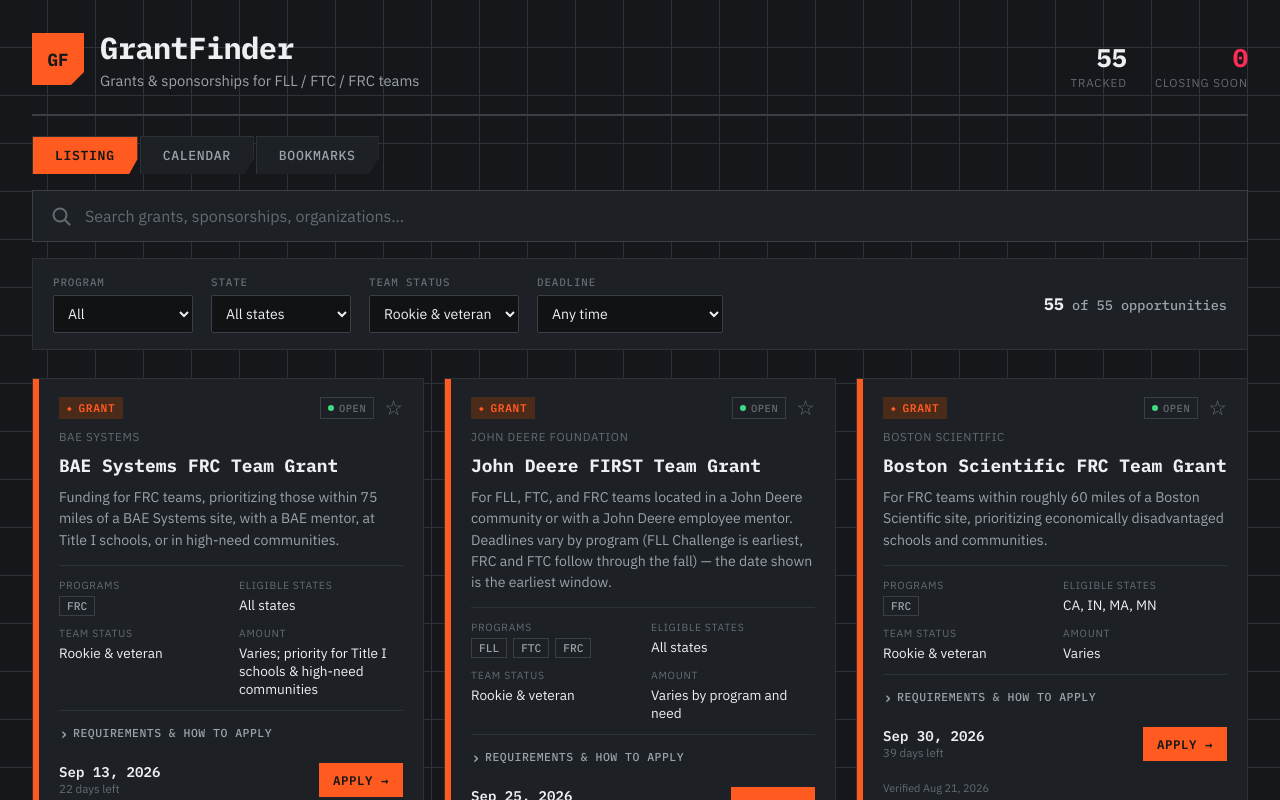
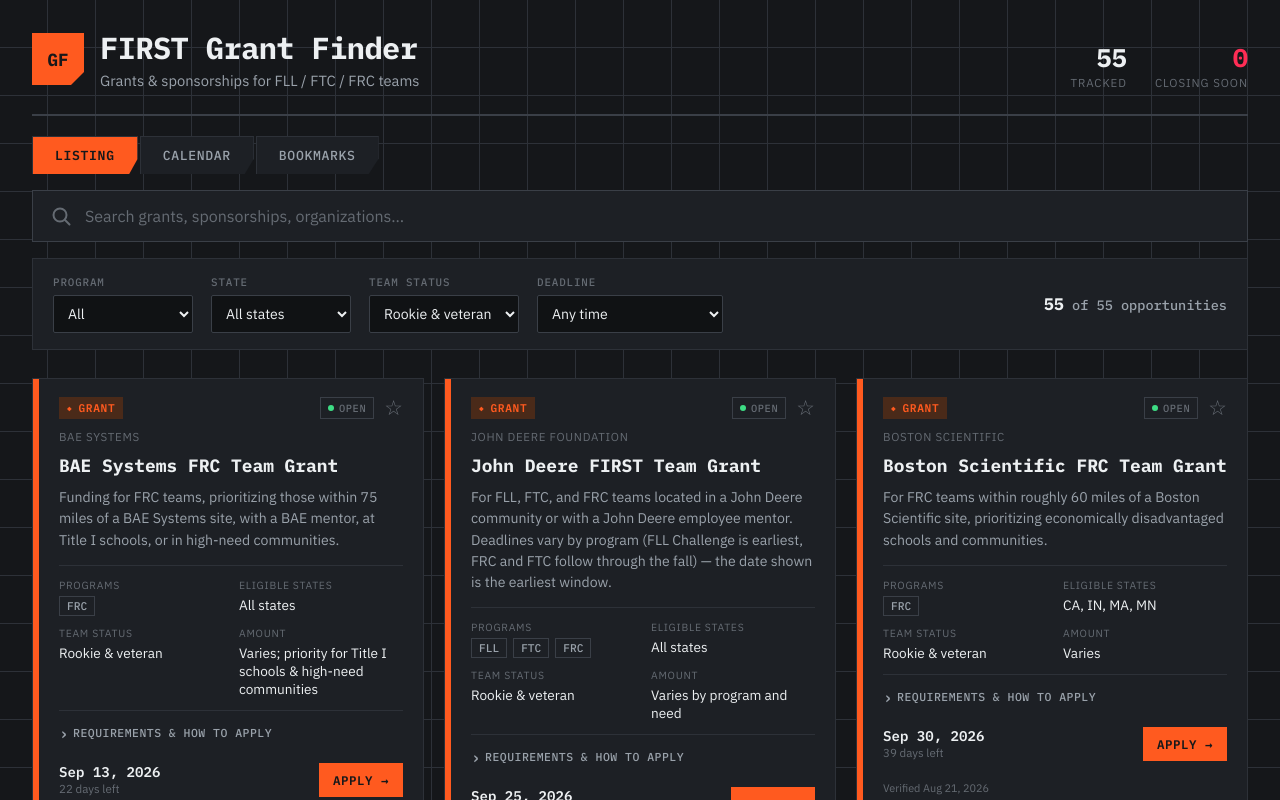
Before and after one commit to anish-tiwari245/FIRST-Grant-Finder, a React (Vite) app: page / in a window 1280 px wide. Shown: the top 800 px of the page. Built offline with nearby package versions, Linux system fonts and the light colour scheme.

Commit message:
Initial commit

```diff
--- a/index.html
+++ b/index.html
@@ -10,7 +10,7 @@
       href="https://fonts.googleapis.com/css2?family=IBM+Plex+Mono:wght@500;600;700&family=IBM+Plex+Sans:wght@400;500;600&display=swap"
       rel="stylesheet"
     />
-    <title>GrantFinder</title>
+    <title>FIRST Grant Finder</title>
   </head>
   <body>
     <div id="root"></div>
--- a/src/App.tsx
+++ b/src/App.tsx
@@ -52,7 +52,7 @@
         <div className="header__brand">
           <span className="header__mark">GF</span>
           <div>
-            <h1 className="header__title">GrantFinder</h1>
+            <h1 className="header__title">FIRST Grant Finder</h1>
             <p className="header__tagline">Grants &amp; sponsorships for FLL / FTC / FRC teams</p>
           </div>
         </div>
```
